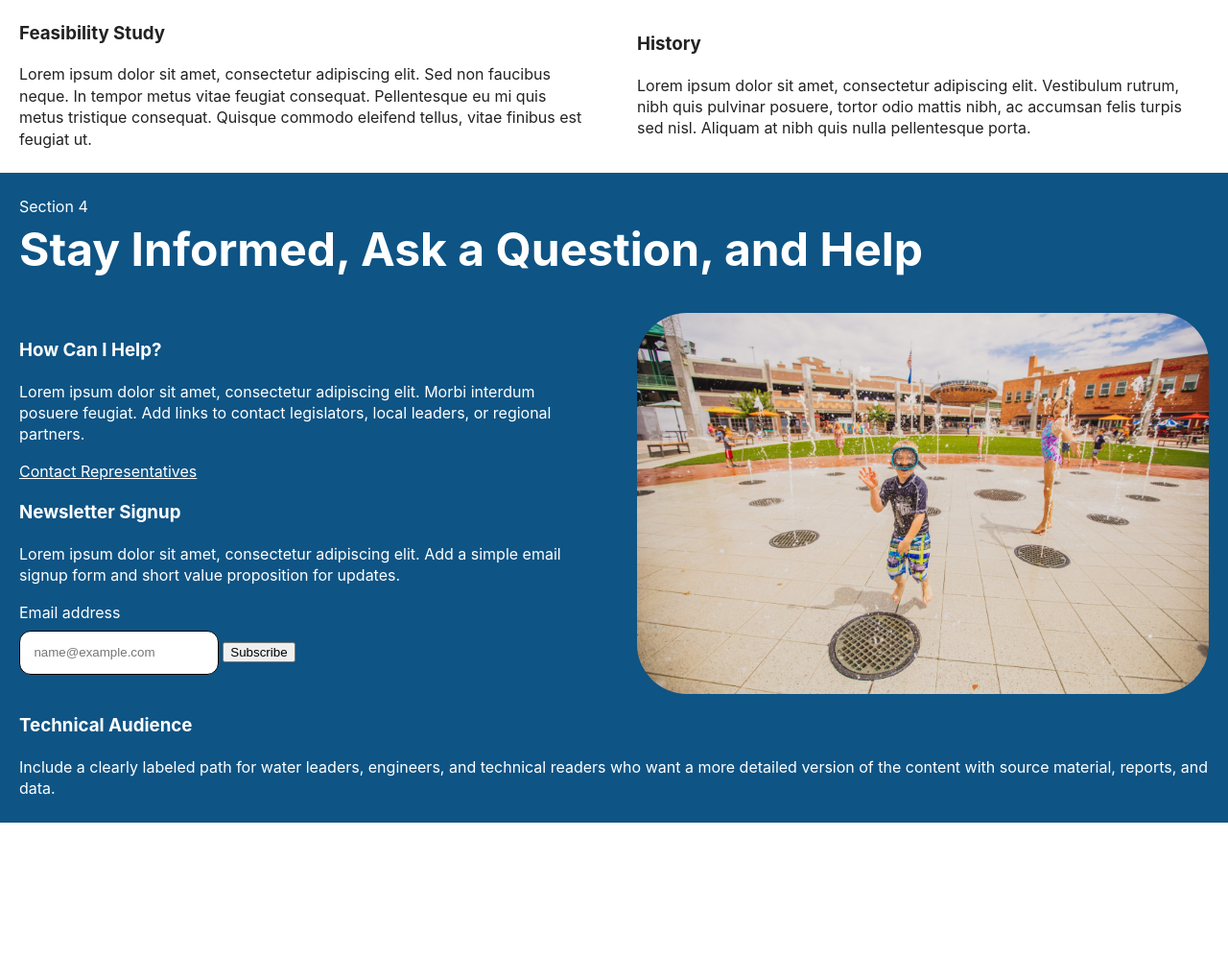
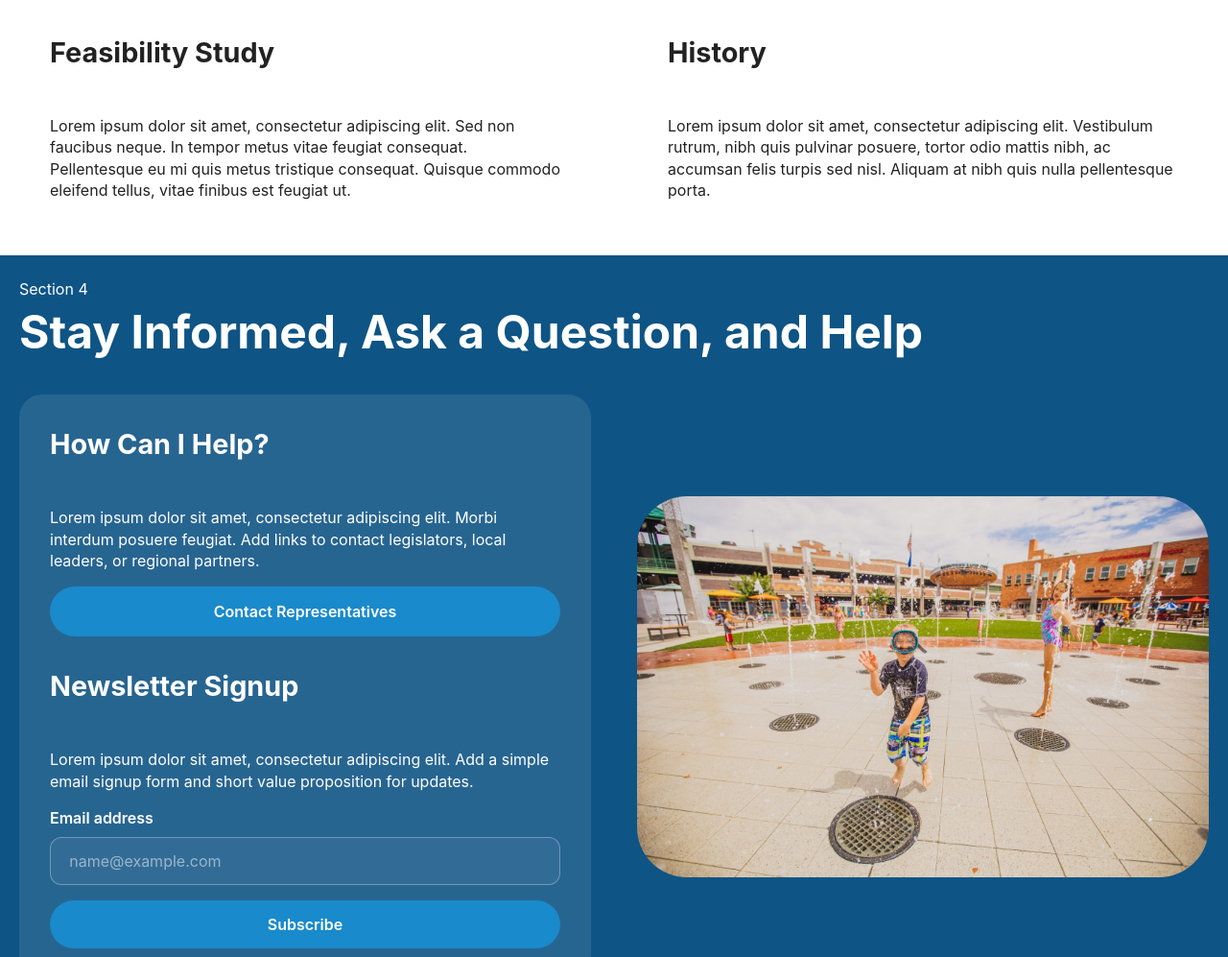
Before and after one commit to evergreendev/just-add-water, a website built with webpack: page index.html in a window 1280 px wide. Shown: the part 2863-3860 px from the top of the page at 96% size. Before the commit the page ends 3720 px from the top, so only its background shows below. Built offline with nearby package versions, Linux system fonts and the light colour scheme.

Commit message:
Add reusable button, card, and newsletter form styles

```diff
--- a/css/style.css
+++ b/css/style.css
@@ -467,3 +467,75 @@
 .section a{
   color: white;
 }
+
+.btn {
+  display: inline-block;
+  padding: 0.8rem 1.6rem;
+  font-weight: 600;
+  text-align: center;
+  text-decoration: none;
+  cursor: pointer;
+  border-radius: 50px;
+  border: 2px solid transparent;
+  transition: all 0.3s ease;
+  font-family: inherit;
+  font-size: 1rem;
+}
+
+.btn-primary {
+  background-color: #198acb;
+  color: white !important;
+}
+
+.btn-primary:hover {
+  background-color: white;
+  color: #198acb !important;
+  border-color: #198acb;
+}
+
+.card {
+  background-color: rgba(255, 255, 255, 0.1);
+  padding: 2rem;
+  border-radius: 24px;
+  height: 100%;
+  box-sizing: border-box;
+  display: flex;
+  flex-direction: column;
+  justify-content: center;
+}
+
+.card h3 {
+  margin-top: 0;
+  font-size: 1.8rem;
+}
+
+.newsletter-form {
+  display: flex;
+  flex-direction: column;
+  gap: 0.5rem;
+}
+
+.newsletter-form label {
+  font-weight: 600;
+}
+
+.newsletter-form input[type="email"] {
+  padding: 0.9rem 1.2rem;
+  border: 1px solid rgba(255, 255, 255, 0.3);
+  border-radius: 12px;
+  background-color: rgba(255, 255, 255, 0.05);
+  color: white;
+  font-family: inherit;
+  font-size: 1rem;
+  margin-bottom: 0.5rem;
+}
+
+.newsletter-form input[type="email"]::placeholder {
+  color: rgba(255, 255, 255, 0.5);
+}
+
+.newsletter-form input[type="email"]:focus {
+  outline: none;
+  border-color: #198acb;
+  background-color: rgba(255, 255, 255, 0.1);
+}
--- a/index.html
+++ b/index.html
@@ -148,27 +148,24 @@
       <h2>Stay Informed, Ask a Question, and Help</h2>
       <div class="grid-2">
         <article class="card">
-
           <h3>How Can I Help?</h3>
           <p>
             Lorem ipsum dolor sit amet, consectetur adipiscing elit. Morbi interdum posuere feugiat. Add links to contact
             legislators, local leaders, or regional partners.
           </p>
-          <a class="btn btn-primary" href="#">Contact Representatives</a>          <h3>Newsletter Signup</h3>
+          <a class="btn btn-primary" href="#">Contact Representatives</a>
+          <h3 style="margin-top: 2rem;">Newsletter Signup</h3>
           <p>
             Lorem ipsum dolor sit amet, consectetur adipiscing elit. Add a simple email signup form and short value
             proposition for updates.
           </p>
-          <form>
-            <label for="email">Email address</label><br/>
-            <input id="email" type="email" placeholder="name@example.com"
-                   style="padding:0.9rem;margin:0.5rem 0 0.8rem;border:1px solid;border-radius:12px;"/>
+          <form class="newsletter-form">
+            <label for="email">Email address</label>
+            <input id="email" type="email" placeholder="name@example.com" />
             <button class="btn btn-primary" type="submit">Subscribe</button>
           </form>
         </article>
-        <article class="card"><img src="img/square.jpg" alt="" class="in-text-image"/>
-
-        </article>
+        <img src="img/square.jpg" alt="" class="in-text-image"/>
       </div>
 
       <div class="card" style="margin-top:1.25rem;">
```
